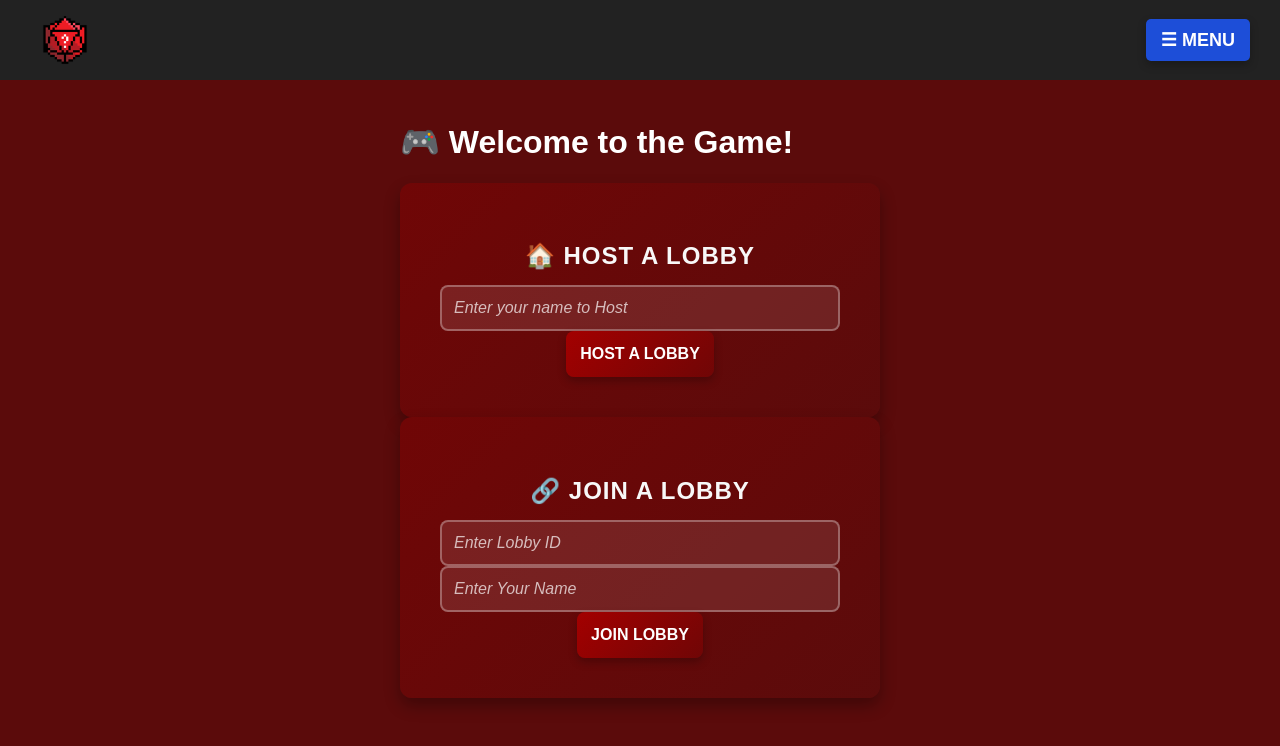
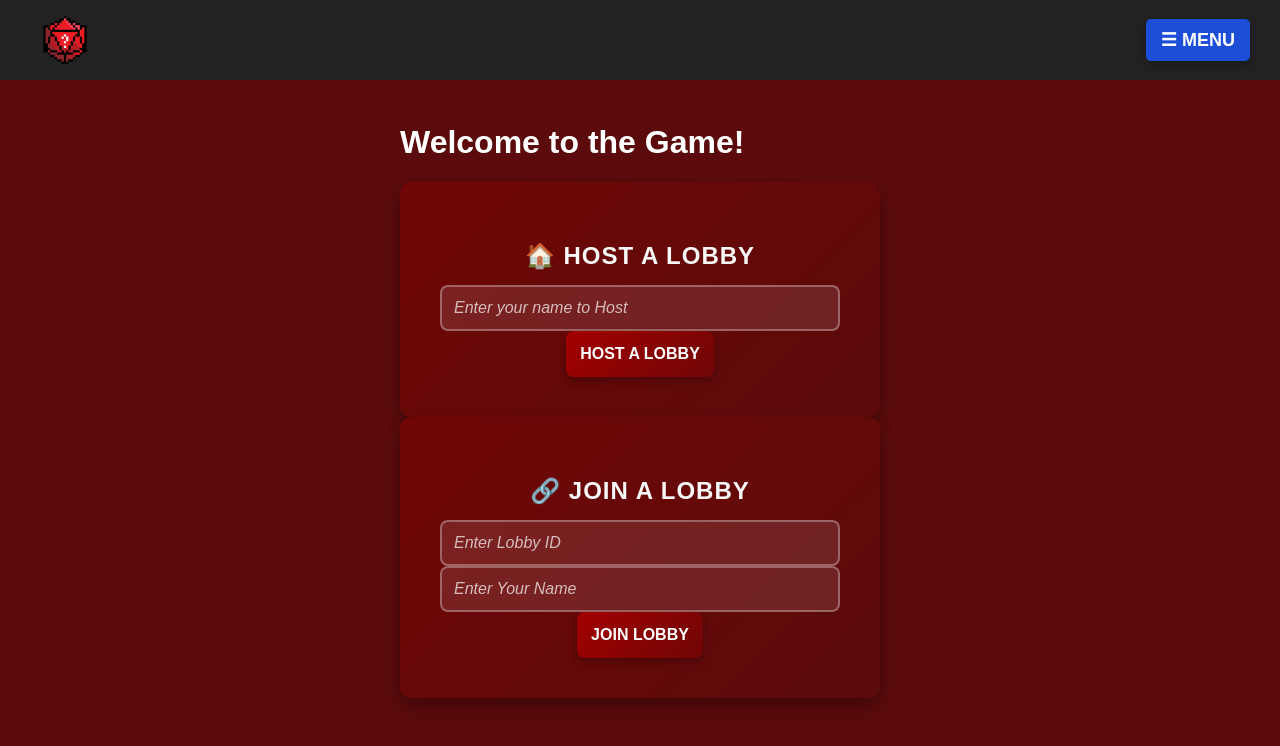
Before and after one commit to cain9209/my-app, a React (Create React App) app: page / in a window 1280 px wide. Shown: the top 746 px of the page. Built offline with nearby package versions, Linux system fonts and the light colour scheme.

Commit message:
final version

```diff
--- a/src/App.js
+++ b/src/App.js
@@ -146,7 +146,7 @@ useEffect(() => {
           {/* ✅ Fixed lobby selection UI */}
           <Route path="/" element={
             <div className="lobby-selection">
-              <h1>🎮 Welcome to the Game!</h1>
+              <h1>   Welcome to the Game!</h1>
 
               {/* 🔹 Host a Lobby */}
               <div className="form-container">
```
Also changed, not shown: src/App.css (added).
